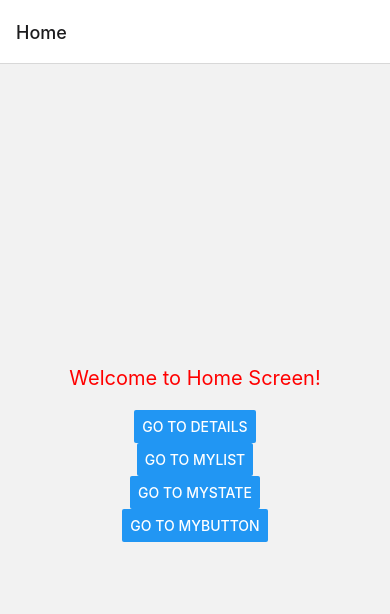
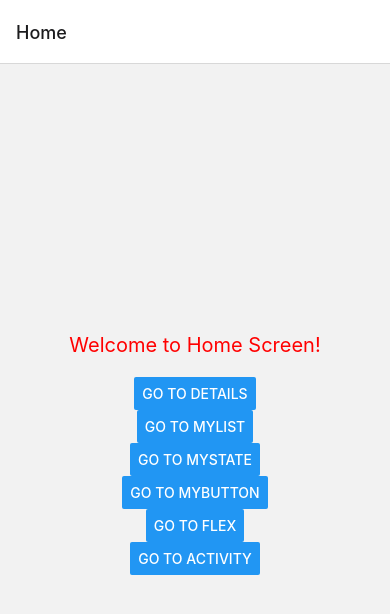
Before and after one commit to sedat-akdogan/RN_week_App, a React Native app in the folder weekapp/: screen /Home in a window 390 px wide. Shown: the top 614 px of the page. Built offline with nearby package versions, Linux system fonts and the light colour scheme.

Commit message:
Activity prop is appliedd

```diff
--- a/weekapp/package.json
+++ b/weekapp/package.json
@@ -10,6 +10,7 @@
     "test": "jest"
   },
   "dependencies": {
+    "@react-native-async-storage/async-storage": "^1.19.1",
     "@react-native-masked-view/masked-view": "^0.2.9",
     "@react-navigation/native": "^6.1.7",
     "@react-navigation/native-stack": "^6.9.13",
--- /dev/null
+++ b/weekapp/src/Activity.js
@@ -0,0 +1,38 @@
+import React, { useState, useEffect } from 'react';
+import { ActivityIndicator, StyleSheet, View } from 'react-native';
+
+const Activity = () => {
+
+    const [animating, setAnimating] = useState(true);
+
+    useEffect(() => {
+        const closeActivity = () => {
+            setTimeout(() => setAnimating(false), 5000);
+        };
+
+        closeActivity();
+
+    }, []);
+
+    return (
+        <View style={[ styles.container, styles.horizontal ]}>
+            <ActivityIndicator animating={animating} size='large' color="#ff0000" />
+            <ActivityIndicator size='large' color='#44ff00' />
+            <ActivityIndicator size='large' color='#rtwrw' />
+        </View>
+    );
+}
+
+const styles = StyleSheet.create({
+    container: {
+        flex: 1,
+        justifyContent: 'center',
+    },
+    horizontal: {
+        flexDirection: 'row',
+        justifyContent: 'space-around',
+        padding: 10,
+    },
+});
+
+export default Activity;
--- a/weekapp/src/Home.js
+++ b/weekapp/src/Home.js
@@ -27,6 +27,14 @@ const Home = () => {
         title='Go to MyButton'
         onPress={() => navigation.navigate('MyButton')}
       />
+      <Button
+        title='Go to Flex'
+        onPress={() => navigation.navigate('Flex')}
+      />
+      <Button
+        title='Go to Activity'
+        onPress={() => navigation.navigate('Activity')}
+      />
     </View>
   );
 };
--- a/weekapp/src/Stack.js
+++ b/weekapp/src/Stack.js
@@ -7,7 +7,8 @@ import Detail from './Detail';
 import MyList from './MyList';
 import MyState from './MyState';
 import MyButton from './Button';
-// import Record from './Record';
+import Flex from './Flex';
+import Activity from './Activity';
 
 const Stack = createStackNavigator();
 
@@ -30,15 +31,25 @@ const MyStack = () => {
           component={MyList}
           options={{ title: 'MyList' }}
         />
-         <Stack.Screen
+        <Stack.Screen
           name="MyState"
           component={MyState}
           options={{ title: 'MyState' }}
         />
-          <Stack.Screen
+        <Stack.Screen
           name="MyButton"
           component={MyButton}
           options={{ title: 'MyButton' }}
+        />
+        <Stack.Screen
+          name="Flex"
+          component={Flex}
+          options={{ title: 'Flex' }}
+        />
+        <Stack.Screen
+          name="Activity"
+          component={Activity}
+          options={{ title: 'Activity' }}
         />
       </Stack.Navigator>
     </NavigationContainer>
```
Also changed, not shown: 4 other files (tests, documents, lock files or other folders).
